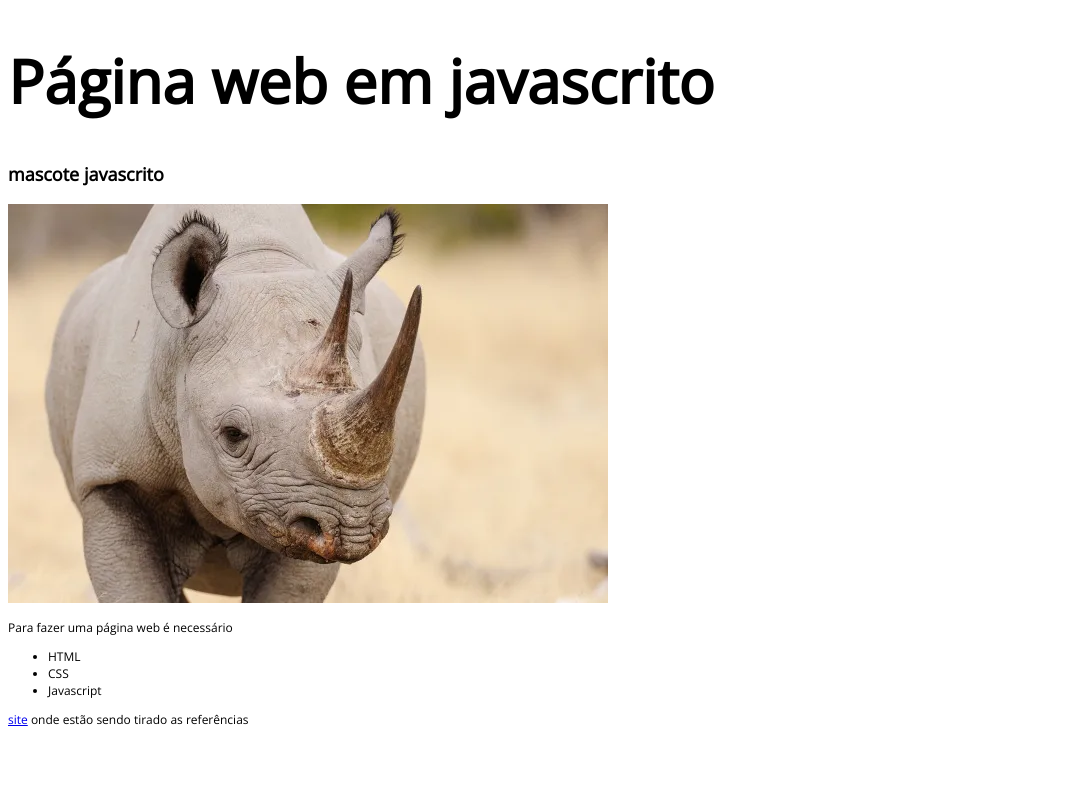
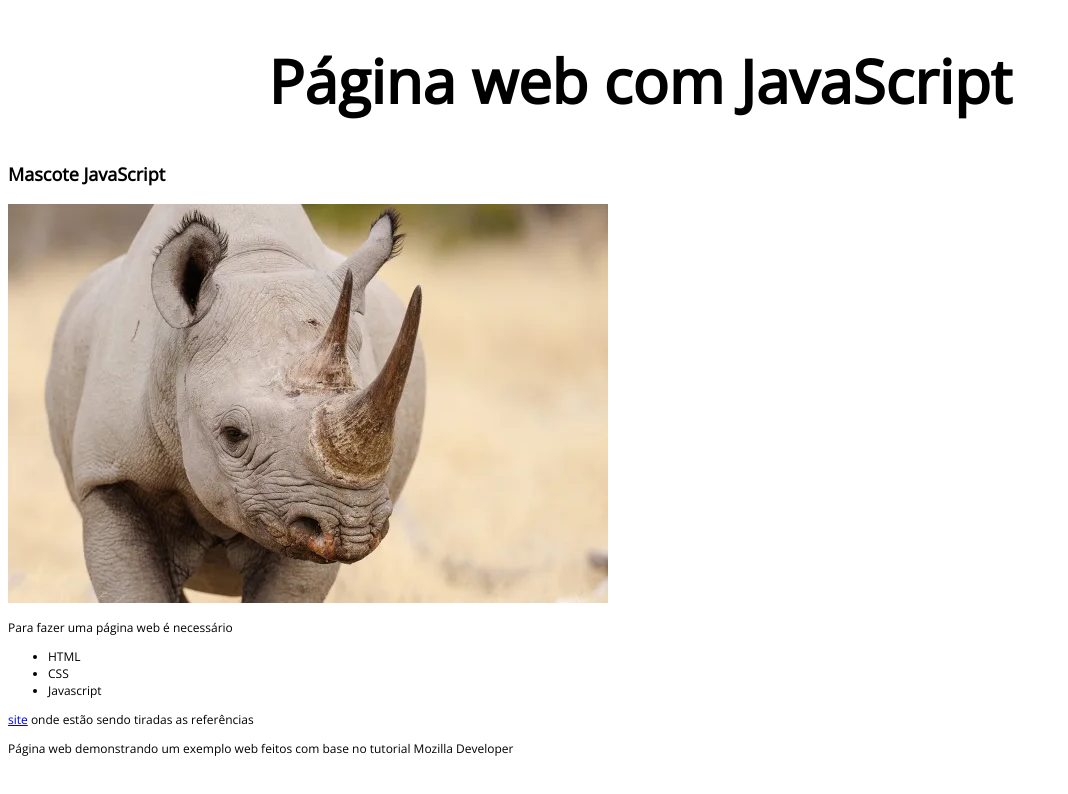
Before and after one commit to gabrielraulino/development.mozilla, a plain HTML site: page index.html in a window 1280 px wide. Shown: the whole page, without its empty margins (0-1068 px from the left). Drawn offline with nearby package versions, Linux system fonts and the light colour scheme.

Commit message:
inserindo js no HTML

```diff
--- a/index.html
+++ b/index.html
@@ -7,8 +7,9 @@
     <link href="http://fonts.googleapis.com/css?family=Open+Sans" rel="stylesheet">
   </head>
   <body>
-    <p><h1>Página web em javascrito</h1></p>
-    <h2><p>mascote javascrito</p></h2>
+    <script src="script/main.js"></script>
+    <p><h1>Página web com JavaScript</h1></p>
+    <h2><p>Mascote JavaScript</p></h2>
     <img src="images/rinoceronte-negro.webp" alt="riconeronte">
     <br>
     <p>Para fazer uma página web é necessário</p>
@@ -17,6 +18,8 @@
       <li>CSS</li>
       <li>Javascript</li>
     </ul>
-    <p><a href="https://developer.mozilla.org/pt-BR/docs/Learn/Getting_started_with_the_web/HTML_basics">site</a> onde estão sendo tirado as referências</p>
+    <p> <a href="https://developer.mozilla.org/pt-BR/docs/Learn/Getting_started_with_the_web/HTML_basics">site</a>
+          onde estão sendo tiradas as referências</p>
+          <p>Página web demonstrando um exemplo web feitos com base no tutorial Mozilla Developer</p>
   </body>
 </html>
--- /dev/null
+++ b/script/main.js
@@ -0,0 +1,2 @@
+const myHeading = document.querySelector("h1");
+myHeading.textContent = "Olá mundo"
--- a/style/style.css
+++ b/style/style.css
@@ -3,4 +3,5 @@ html {font-size: 12px; /* px significa "pixels": o tamanho da fonte base é agor
 }
 h1{
   font-size: 60px;
+  text-align: center;
 }
```
